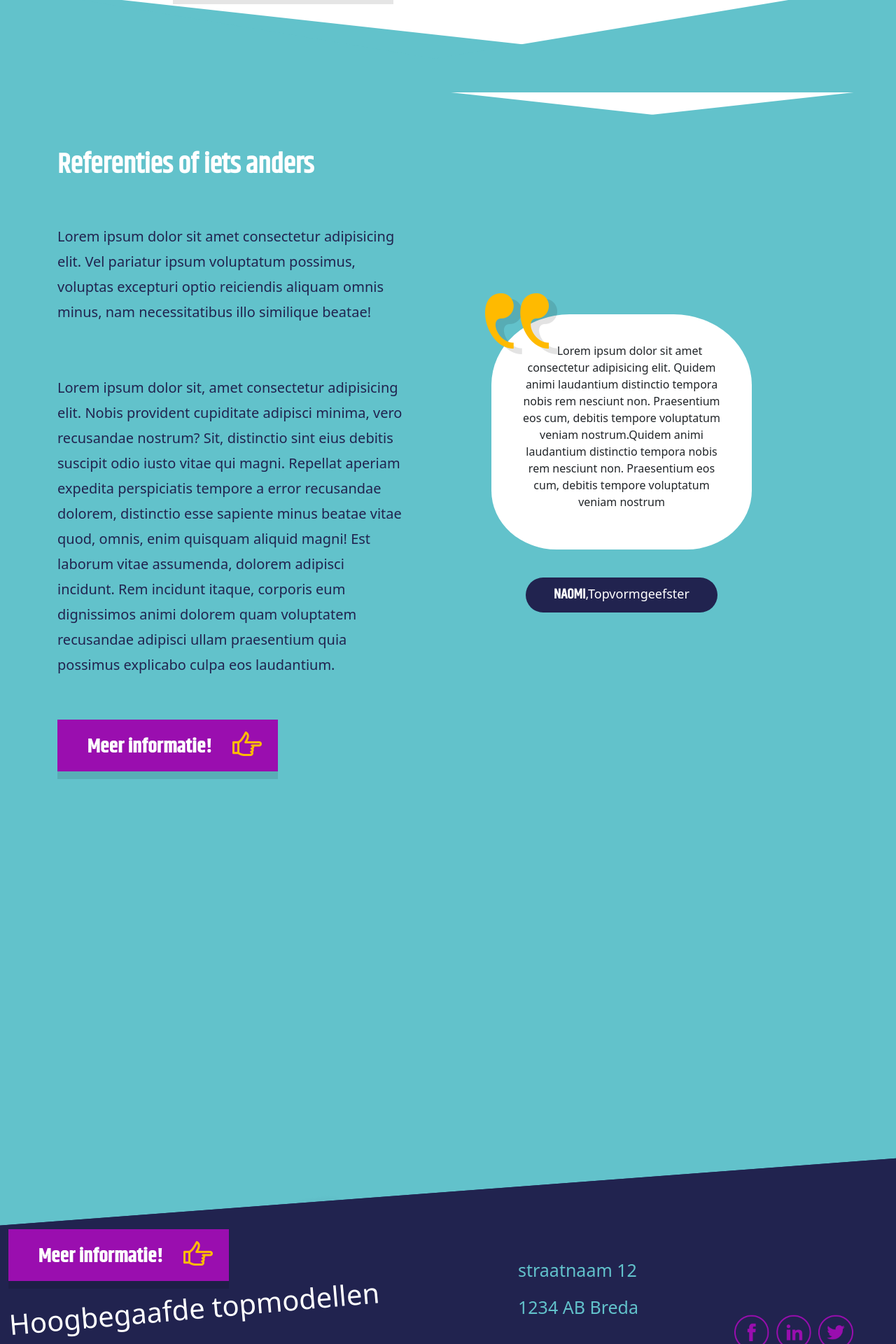
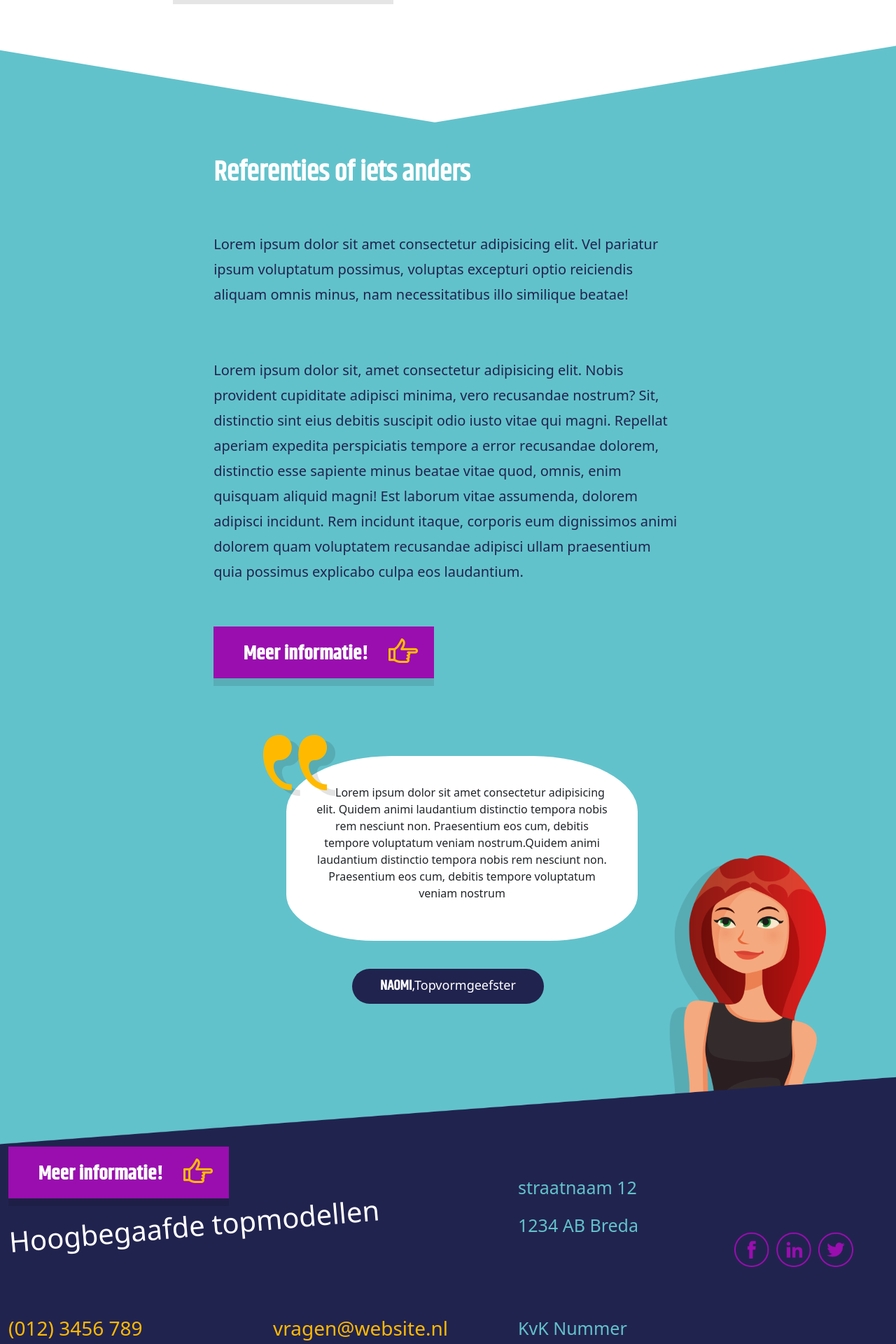
Before and after one commit to karim076/Job-review-assignment, a PHP site: page / in a window 1280 px wide. Shown: the part 1920-3840 px from the top of the page at 70% size. Run offline with PHP 8.4, Linux system fonts and the light colour scheme; some libraries are stand-ins or nearby versions.

Commit message:
Fixed navBar

```diff
--- a/css/main.css
+++ b/css/main.css
@@ -71,11 +71,11 @@ html,body{
   }
   /* header */
 .colum{
-	padding: 20px;
+	padding: 10px;
 	margin-left: 50px;
 }
 .colum a{
-	margin-top: 15px;
+	margin-top: 5px;
 	font-size: 30px;
 	text-decoration: none;
 	color: #fff;
@@ -116,7 +116,8 @@ nav{
 	height: 162px;
 }
 nav .links{
-	margin-top: 20px;
+	margin-top: 43px;
+	padding-bottom: 32px!important;
 	margin-right: 8.7rem;
 	color: #fff;
 	text-decoration: none;
@@ -136,21 +137,20 @@ nav .links:hover{
 	display: none;
 	padding-top: 20px;
 }
-.test:hover {
-	margin-top: 350px;
+.test:hover{
+	margin-top: 355px;
 }
-.opens-dropdown:hover + .dropdown,.dropdown:hover,.test:hover
-{
+.test:hover .opens-dropdown{
 	display: block;
 	color: #21234f;
-	top: 30px;
 }
-.dropdown:hover+ .opens-dropdown,.opens-dropdown:hover
-{
+.test:hover .dropdown{
 	display: block;
-	color: #21234f;
-	top: 30px;
+	margin-top: 10px;
+	color: #62c2cb;
 }
+
+
 .hover:hover{
 	color: #94d3da;
 }
@@ -248,6 +248,7 @@ main{
 .rowTwo{
 	width: 80%;
 	margin: 0 auto;
+	margin-bottom: -69px;
 }
 .loremText{
 	width: 70%;
@@ -300,14 +301,15 @@ main{
 	}
   }
   .triangle{
-	  background: url("../img/main/back-bovenfooter.png");
 	  background-repeat: no-repeat;
 	  width: 100%;
 	  height: 163px;
-	  margin-top: -80px;
   }
   .around{
 	  background: #62c2cb;
+	  padding-bottom: 250px;
+	  position: relative;
+	  z-index: 12;
   }
   .col1{
 	  width: 60%;
@@ -325,6 +327,7 @@ main{
 	  line-height:1.8em
   }
   .col2{
+	  margin-left: 20px;
 	  width: 75%;
   }
   .col2 p{
@@ -335,6 +338,9 @@ main{
 	  margin-top: -80px;
   }
   .textBlock{
+	  position: relative;
+	  z-index: 20;
+	  margin-left: 20px;
 	  padding: 40px;
 	  background: #fff;
 	  width: 60%;
@@ -354,6 +360,7 @@ main{
 	  padding-right: 40px;
 	  background: #21234f;
 	  color: #fff;
+	  margin-right: -93px;
   }
   .col2 .button span{
 	  font-size: 20px;
@@ -362,10 +369,65 @@ main{
 	  font-weight: bold;
   }
 .lastImg{
-	background: url("../img/footer/back1.png");
 	background-repeat: no-repeat;
+	width: 100%;
+	height: auto;
+	background-size: contain;
+	position: relative;
+	z-index: 21;
+	margin-right: -165px;
+}
+.stretch{
+	width: 100%;
+	height: 100%;
+}
+.around{
+	position: relative;
+	z-index: -2;
+	margin-bottom: -640px;
+	overflow: hidden;
+}
+.whole{
+	position: relative;
+	z-index: 100;
+	background: #21234f;
+}
+/* responsive col1 and col2 1751 */
+@media  screen and (max-width: 1751px) {
+	.col2 .button{
+		margin-right: 98px;
+	}
+}
+@media  screen and (max-width: 1327px) {
+	div.loremText{
+		margin-bottom: 50px;
+	}
+	.col1{
+		align-items: center;
+	}
+	.col2 .button{
+		margin-right: 20px;
+	}
+	div.container{
+		flex-direction: column!important;
+		align-items: center!important;
+	}
+	div.col1{
+		margin-bottom: 100px;
+	}
+	div.around {
+		margin-bottom: -474px;
+	}
 }
 /* footer */
+.footer{
+	position: relative;
+	z-index: 200;
+}
+main{
+	position: relative;
+	z-index: 12;
+}
 .gap{
 	gap: 100px ;
 }
```
Also changed, not shown: header.php (+12 -10 lines).
